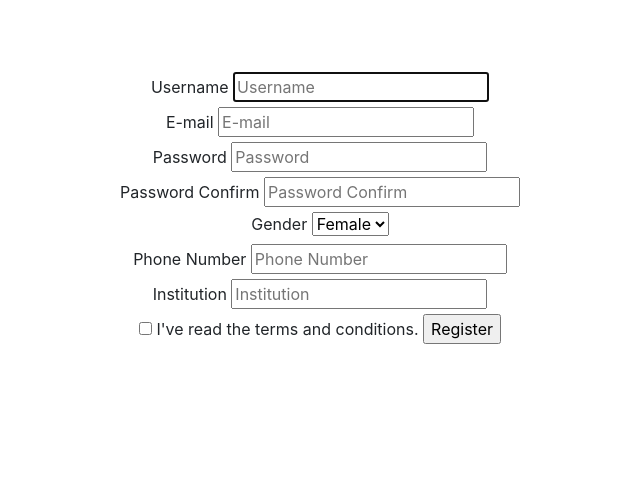
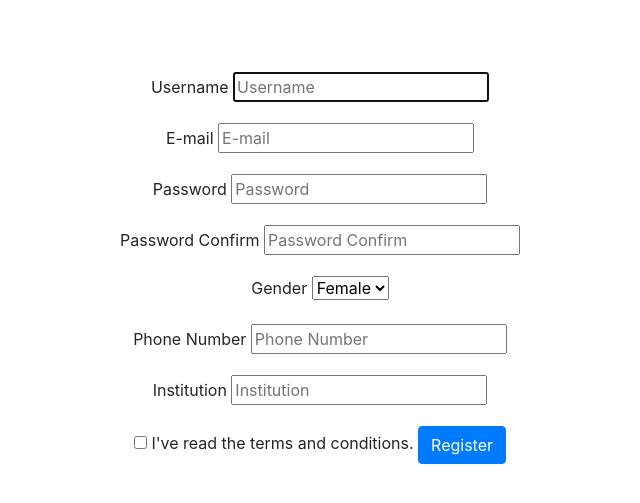
Before and after one commit to punkyoon/study-hard, a Django app: page /accounts/register/ in a window 1280 px wide. Shown: the part 56-559 px from the top of the page, without its empty margins (320-960 px from the left). Run offline with Django 3.2, Linux system fonts and the light colour scheme; some libraries are stand-ins or nearby versions.

Commit message:
modified class

```diff
--- a/templates/registration/register.html
+++ b/templates/registration/register.html
@@ -4,31 +4,31 @@
 {% endblock %}
 
 {% block operation %}
-<form class="pure-form pure-form-aligned form" method="POST" enctype="multipart/form-data">
+<form method="POST" enctype="multipart/form-data">
   {% csrf_token %}
   <fieldset>
-    <div class="">
-      <label for="username">Username</label>
+    <div class="form-group">
+      <label class="form-control-label" for="username">Username</label>
       <input id="username" name="username" type="text" placeholder="Username" autofocus required/>
     </div>
 
-    <div class="">
-      <label for="e-mail">E-mail</label>
+    <div class="form-group">
+      <label class="form-control-label" for="e-mail">E-mail</label>
       <input id="e-mail" name="e-mail" type="email" placeholder="E-mail" required/>
     </div>
 
-    <div class="">
-      <label for="password">Password</label>
+    <div class="form-group">
+      <label class="form-control-label" for="password">Password</label>
       <input id="password" name="password1" type="password" placeholder="Password" required/>
     </div>
 
-    <div class="">
-      <label for="password-confirm">Password Confirm</label>
+    <div class="form-group">
+      <label class="form-control-label" for="password-confirm">Password Confirm</label>
       <input id="password-confirm" name="password2" type="password" placeholder="Password Confirm" required/>
     </div>
 
-    <div class="">
-      <label for="gender">Gender</label>
+    <div class="form-group">
+      <label class="form-control-label" for="gender">Gender</label>
       <select>
         <option name="Female">Female</option>
         <option name="Male">Male</option>
@@ -36,21 +36,21 @@
       </select>
     </div>
 
-    <div class="">
-      <label for="phone">Phone Number</label>
+    <div class="form-group">
+      <label class="form-control-label" for="phone">Phone Number</label>
       <input id="phone" name="phone" type="text" placeholder="Phone Number"/>
     </div>
 
-    <div class="">
-      <label for="institution">Institution</label>
+    <div class="form-group">
+      <label class="form-control-label" for="institution">Institution</label>
       <input id="institution" name="institution" type="text" placeholder="Institution"/>
     </div>
 
-    <div class="">
-      <label for="checkbox" class="">
-        <input id="checkbox" type="checkbox" required> I've read the terms and conditions.
+    <div class="form-check">
+      <label for="checkbox" class="form-check-label">
+        <input id="checkbox" class="form-check-input" type="checkbox" required> I've read the terms and conditions.
       </label>
-      <button type="submit" class="">Register</button>
+      <button type="submit" class="btn btn-primary">Register</button>
     </div>
   </fieldset>
 </form>
```
Also changed, not shown: templates/registration/login.html (+7 -7 lines).
